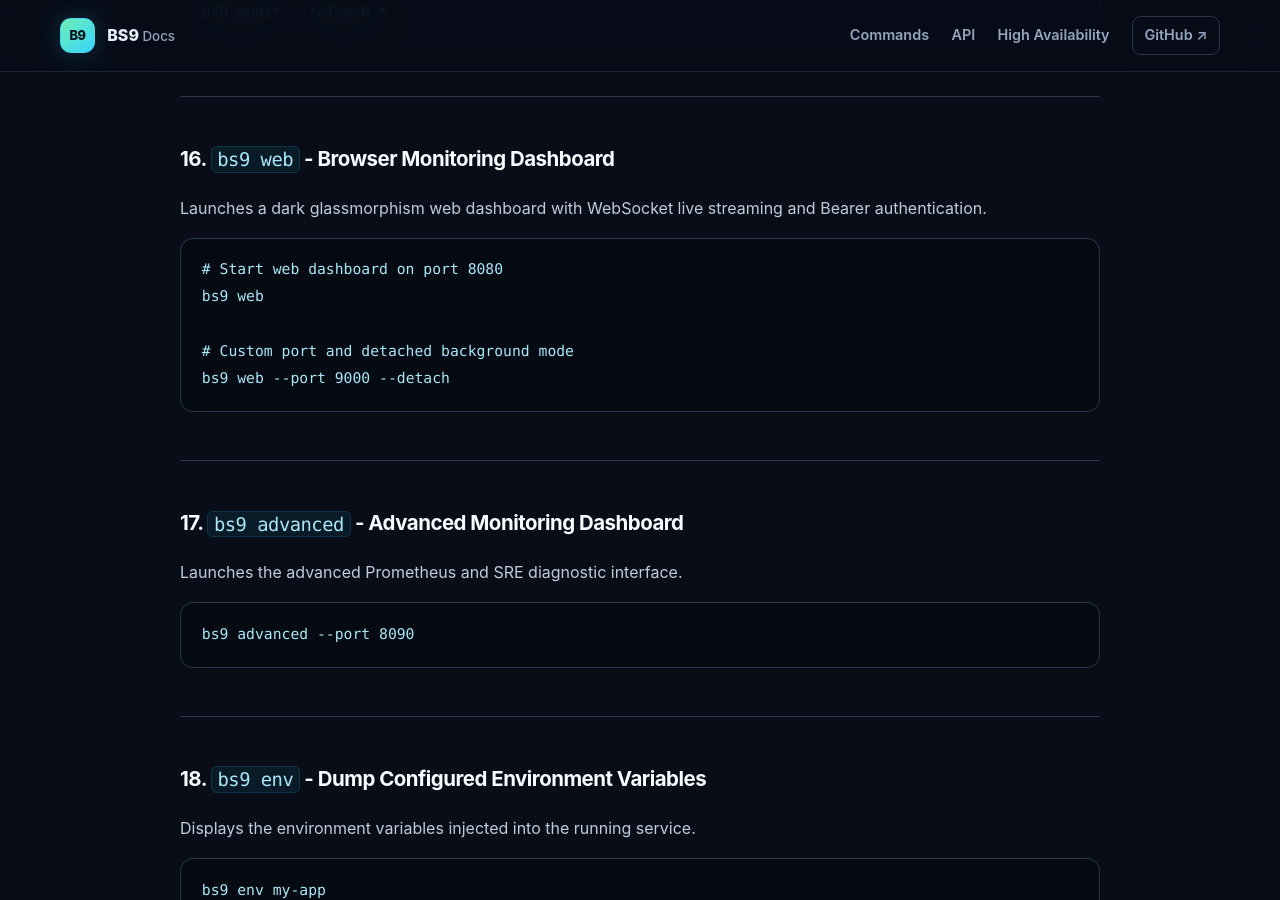
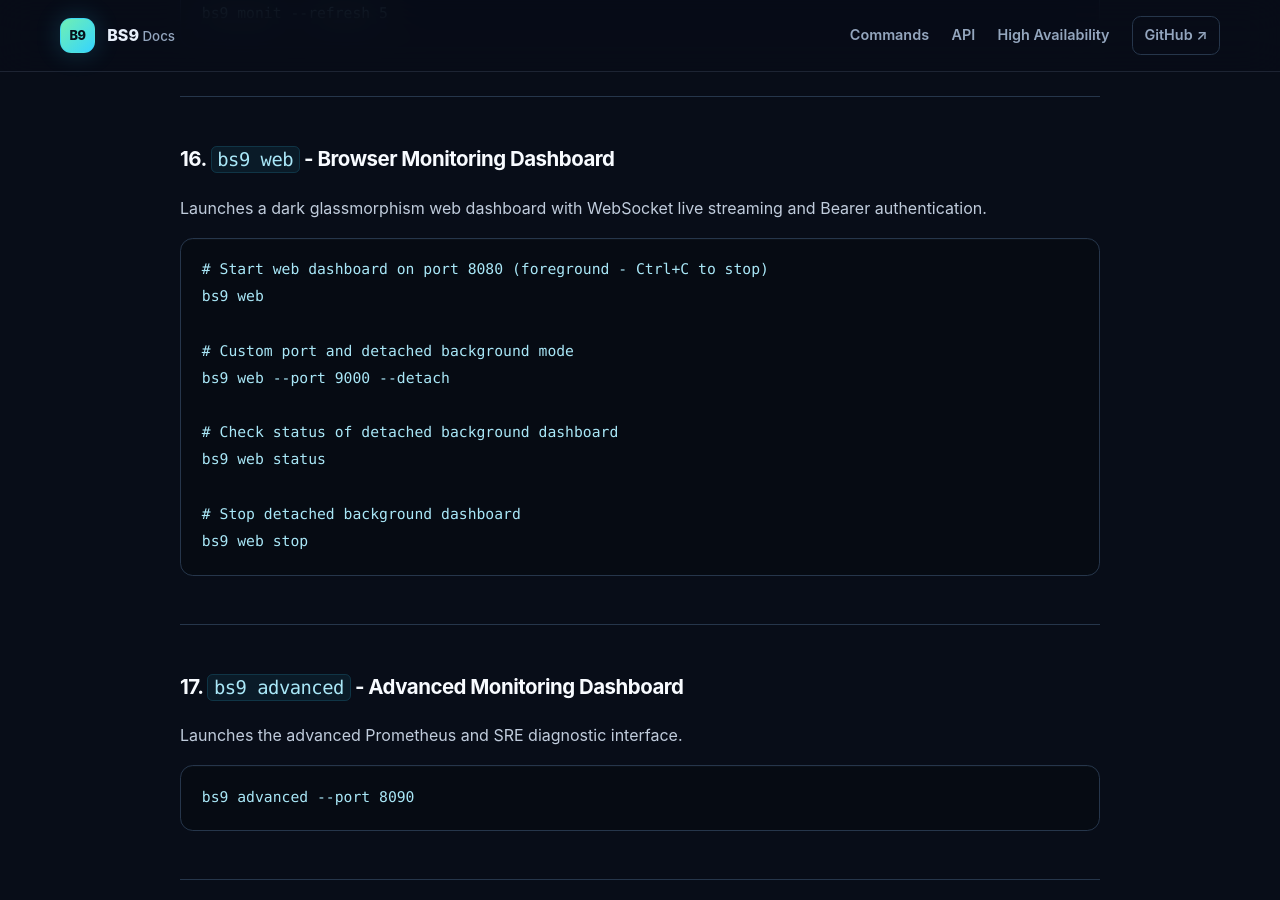
Before and after one commit to xarhang/bs9, a Jekyll site: the page built from COMMANDS.md, in a window 1280 px wide and 900 px high, scrolled down 10920 px. Built offline with Jekyll 4.4.1, drawn with Linux system fonts in a browser that asks for light colours; some of the changed text lies outside the part shown.

````diff
--- a/COMMANDS.md
+++ b/COMMANDS.md
@@ -401,11 +401,17 @@ bs9 monit --refresh 5
 Launches a dark glassmorphism web dashboard with WebSocket live streaming and Bearer authentication.
 
 ```bash
-# Start web dashboard on port 8080
+# Start web dashboard on port 8080 (foreground - Ctrl+C to stop)
 bs9 web
 
 # Custom port and detached background mode
 bs9 web --port 9000 --detach
+
+# Check status of detached background dashboard
+bs9 web status
+
+# Stop detached background dashboard
+bs9 web stop
 ```
 
 ---
````
Also changed, not shown: other parts of COMMANDS.md (+1 -1 lines), API.md (+3 -3 lines), HA_RUNTIME.md (+1 -1 lines), index.md (+1 -1 lines).
